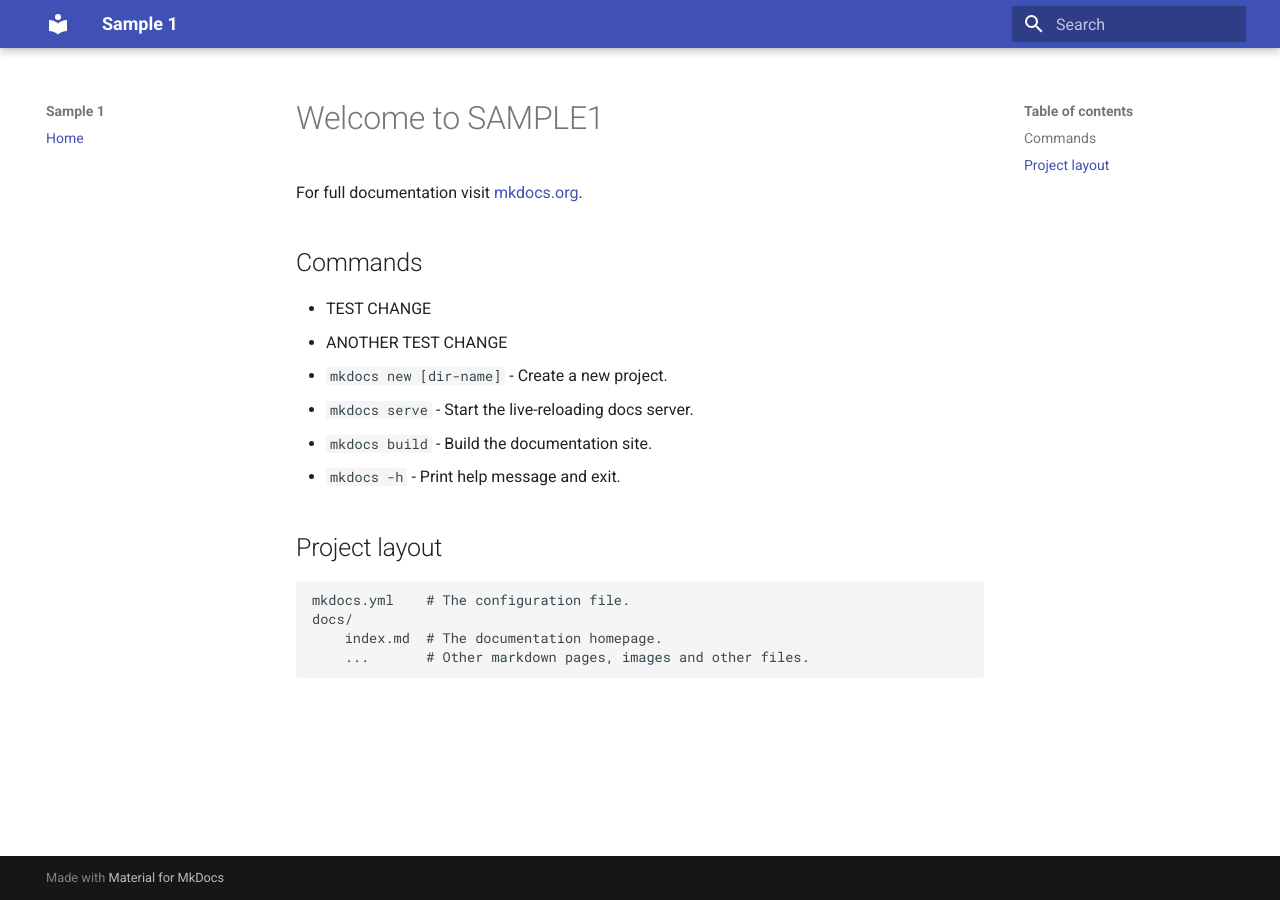
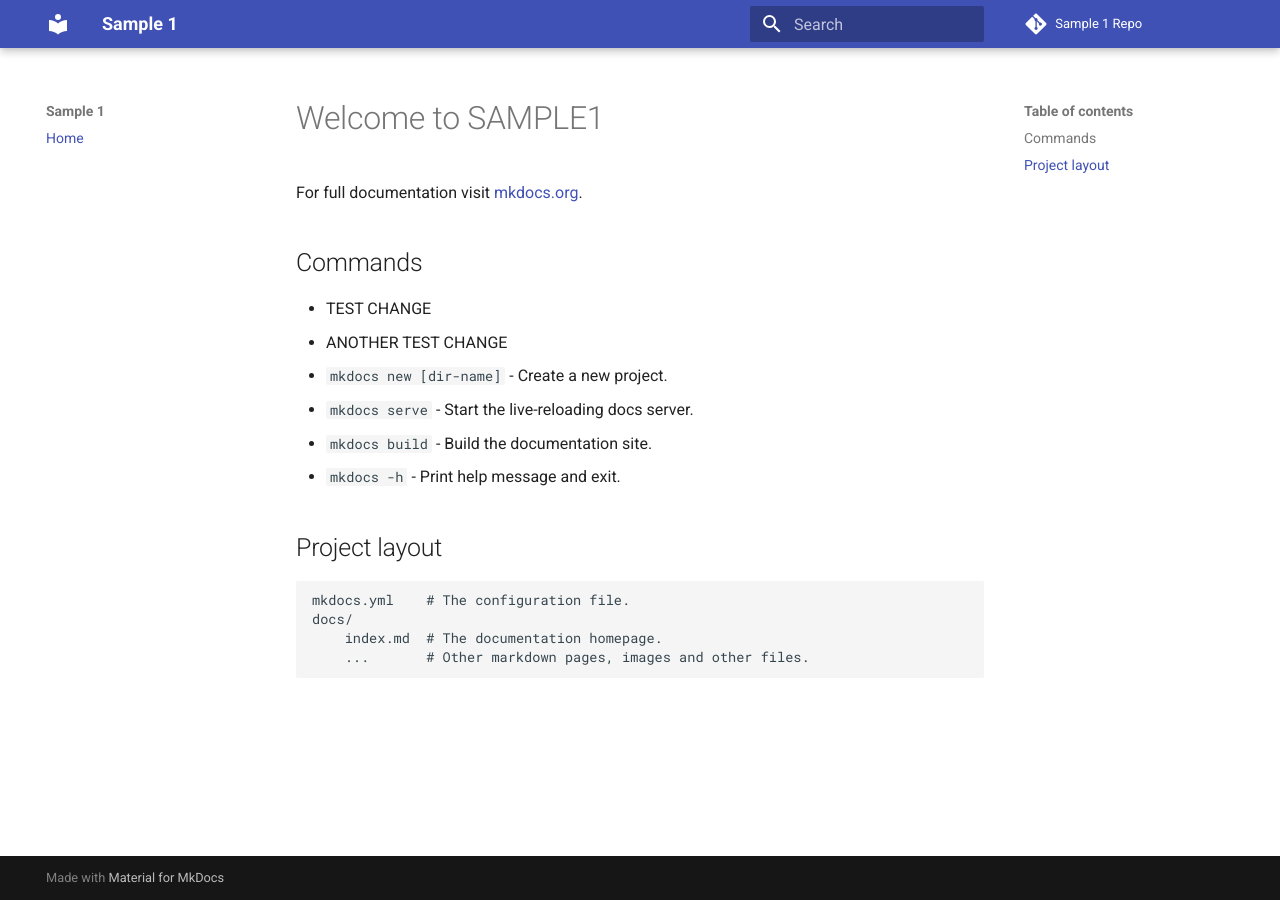
Before and after one commit to A-Baji/mk-docs-sample1, an MkDocs documentation site: the page built from docs/index.md, in a window 1280 px wide. Built offline with MkDocs 1.6.1 and Material for MkDocs 9.7.7, drawn with Linux system fonts in a browser that asks for light colours; comment, search, counter and statistics services are not loaded.

Commit message:
add repo link

```diff
--- a/mkdocs.yml
+++ b/mkdocs.yml
@@ -1,4 +1,6 @@
 site_name: Sample 1
+repo_url: https://github.com/A-Baji/mk-docs-sample1
+repo_name: Sample 1 Repo
 theme:
   name: material
 
```
